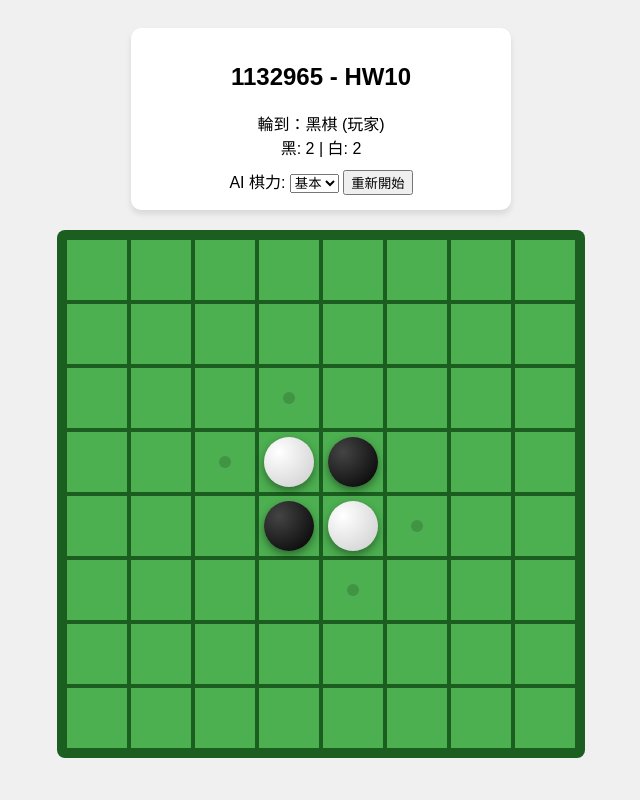
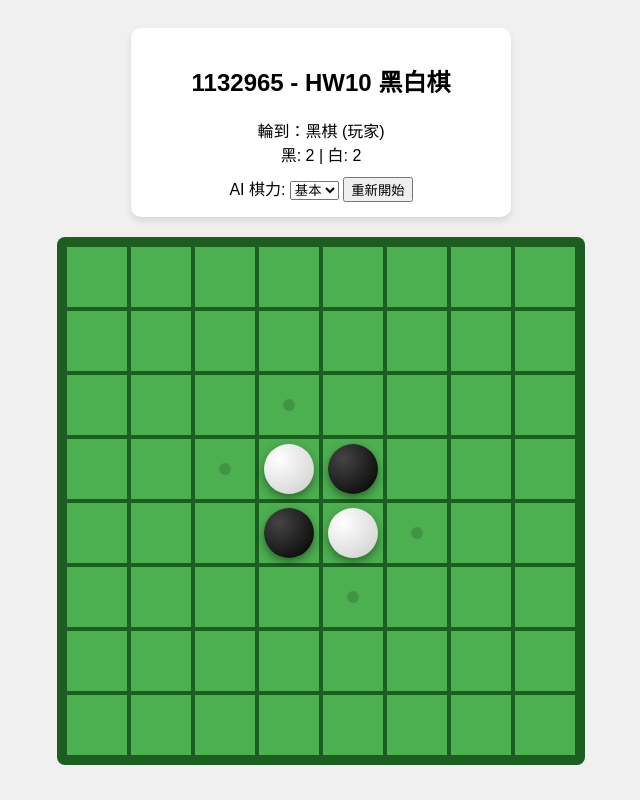
Before and after one commit to hannah6346-dotcom/1132965-HW10, a plain HTML site: page index.html in a window 1280 px wide. Shown: the whole page, without its empty margins (319-959 px from the left). Drawn offline with Linux system fonts and the light colour scheme.

Commit message:
Update index.html

```diff
--- a/index.html
+++ b/index.html
@@ -55,7 +55,7 @@
 <body>
 
 <div class="info">
-    <h2>1132965 - HW10</h2>
+    <h2>1132965 - HW10 黑白棋</h2>
     <div id="status">輪到：黑棋 (玩家)</div>
     <div id="score">黑: 2 | 白: 2</div>
     <div style="margin-top:10px">
```
